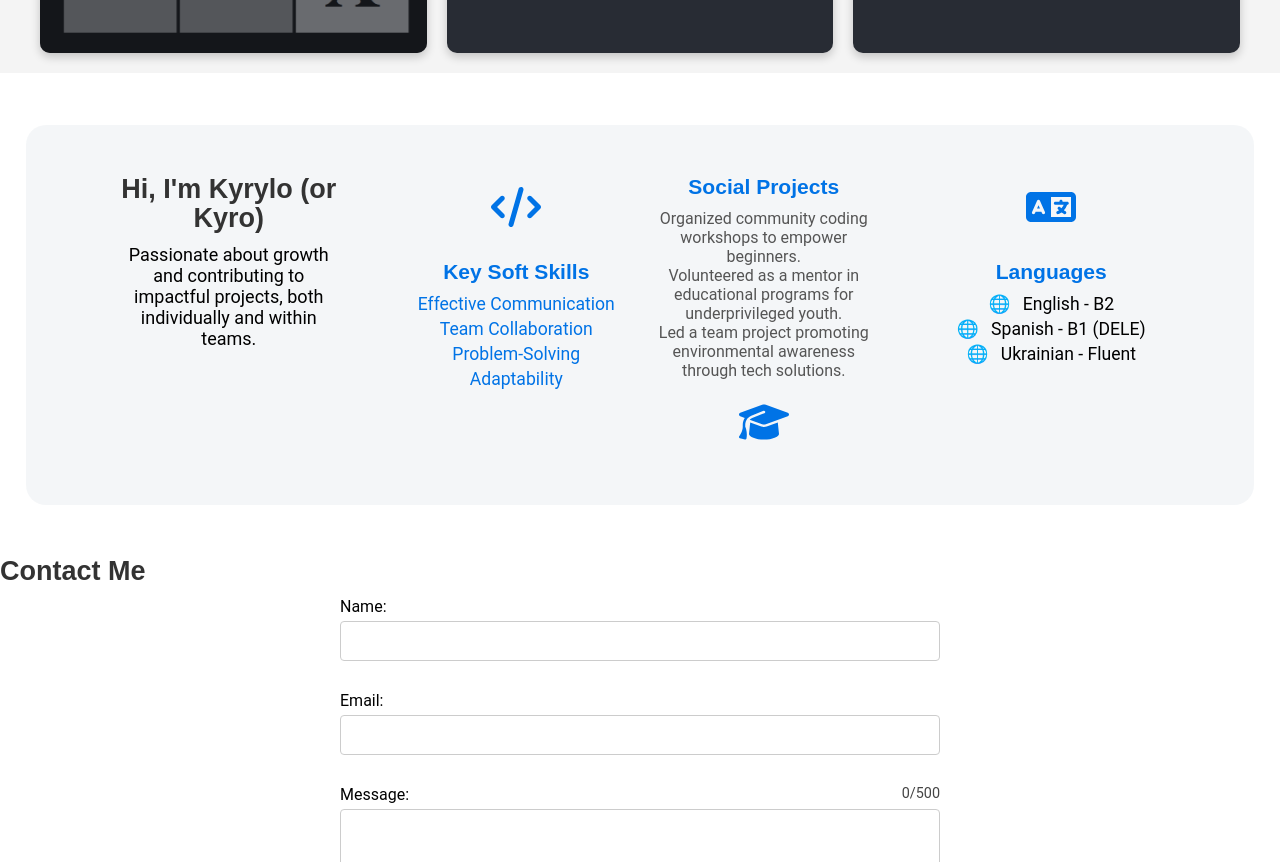
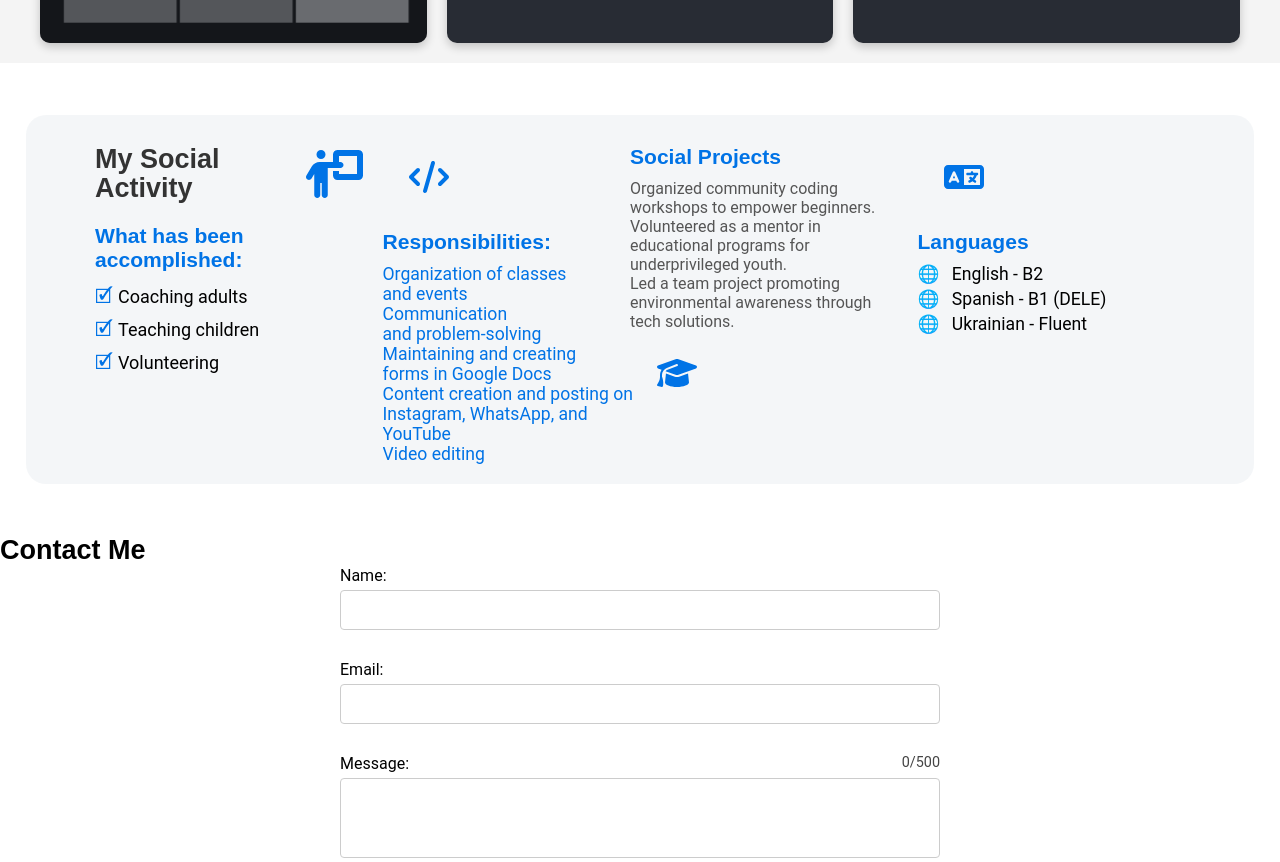
Before and after one commit to KusLife/partafolio-react, a React (Create React App) app: page / in a window 1280 px wide. Shown: the part 1120-1982 px from the top of the page. Built offline with nearby package versions, Linux system fonts and the light colour scheme.

Commit message:
Polished softSlills area

```diff
--- a/src/components/About.css
+++ b/src/components/About.css
@@ -57,7 +57,7 @@
   transform: translateX(10px); /* Slightly shift even sections right */
 }
 
-.intro {
+.about-section .intro {
   display: flex;
   flex-direction: column;
   align-items: center;
@@ -79,10 +79,8 @@
 .profile-pic-frame img {
   width: 100%;
   height: auto;
-
   transition: transform 0.3s ease-in-out;
 }
-
 
 .profile-pic-frame::after {
   content: '';
@@ -96,7 +94,6 @@
   pointer-events: none; /* Ensure it doesn’t interfere with interactions */
   z-index: 1; /* Place above the image */
   transition: transform 0.3s ease-out;
-
 }
 
 .profile-pic-frame::before {
@@ -112,9 +109,6 @@
   z-index: 0; /* Place below the image */
 
 }
-
-
-
 
 .about-section:hover .profile-pic {
   transform: scale(1.5);
--- a/src/components/SoftSkills.css
+++ b/src/components/SoftSkills.css
@@ -19,8 +19,8 @@
 
 .soft-skills-section {
   flex: 1;
-  padding: 20px;
-  text-align: center;
+  /* padding: 20px; */
+  text-align: start;
   position: relative;
   overflow: hidden;
   transition: transform 0.3s ease-in-out;
@@ -38,35 +38,58 @@
   transform: translateX(10px);
 }
 
-/* Intro Section */
-.intro {
+.soft-skills-section .intro {
   display: flex;
   flex-direction: column;
-  align-items: center;
+  /* align-items: center; */
   z-index: 100;
 }
 
+.soft-skills-tittle {
+  display: flex;
+  align-items: center;
+}
 
+.soft-skills-tittle .icon {
+  margin: 0;
+  height: 3rem;
+}
 
-/* Headings */
-h2 {
+.soft-skills-tittle h2 {
   margin: 10px 0;
   color: #333;
 }
 
-h3 {
+.soft-skills-section h3 {
   margin: 10px 0;
   color: #0073e6;
 }
 
-/* Skills Section */
-.skillset ul {
+.soft-skills-activities ul {
   list-style: none;
   padding: 0;
+  margin: 0;
+  text-align: start;
+  width: auto;
+}
+
+.soft-skills-activities li {
+
+  padding: 0;
+  margin: 0;
+}
+
+.soft-skills-activities li::before {
+  content: '\1F5F9';
+  color: #0073e6;
+  font-size: 1.1em;
+  margin-right: 2%;
+  /* padding: 0; */
 }
 
 .skillset li {
-  margin: 5px 0;
+  padding: 0;
+  margin: 0;
   font-size: 1.1rem;
   color: #0073e6;
 }
@@ -79,7 +102,6 @@ h3 {
 
 /* Languages Section */
 .languages ul {
-  list-style: none;
   padding: 0;
 }
 
@@ -90,12 +112,12 @@ h3 {
 
 .languages li::before {
   content: '🌐 ';
-  margin-right: 8px;
+  /* margin-right: 8px; */
 }
 
 /* Icons */
 .icon {
-  font-size: 2.5rem;
+  font-size: 2rem;
   color: #0073e6;
   margin: 10%;
 }
--- a/src/components/SoftSkills.js
+++ b/src/components/SoftSkills.js
@@ -1,7 +1,11 @@
 import React from 'react';
-import profPic from '../assets/pictures/prof_pic.JPEG';
 import { FontAwesomeIcon } from '@fortawesome/react-fontawesome';
-import { faCode, faGraduationCap, faLanguage } from '@fortawesome/free-solid-svg-icons';
+import {
+  faCode,
+  faGraduationCap,
+  faLanguage,
+  faPersonChalkboard,
+} from '@fortawesome/free-solid-svg-icons';
 import './SoftSkills.css';
 
 function SoftSkills() {
@@ -10,22 +14,39 @@ function SoftSkills() {
       <div className="soft-skills-container">
         {/* Intro Section */}
         <div className="soft-skills-section intro">
-
-          <h2>Hi, I'm Kyrylo (or Kyro)</h2>
-          <p>
-            Passionate about growth and contributing to impactful projects, both individually and within teams.
-          </p>
+          <div className="soft-skills-tittle">
+            <h2>My Social Activity</h2>
+            <FontAwesomeIcon icon={faPersonChalkboard} className="icon" />
+          </div>
+          <h3>What has been accomplished:</h3>
+          <div className="soft-skills-activities">
+            <ul>
+              <li>Coaching adults</li>
+              <li>Teaching children</li>
+              <li>Volunteering</li>
+            </ul>
+          </div>
         </div>
 
         {/* Skills Section */}
         <div className="soft-skills-section skillset">
           <FontAwesomeIcon icon={faCode} className="icon" />
-          <h3>Key Soft Skills</h3>
+          <h3>Responsibilities:</h3>
           <ul>
-            <li>Effective Communication</li>
-            <li>Team Collaboration</li>
-            <li>Problem-Solving</li>
-            <li>Adaptability</li>
+            <li>
+              Organization of classes <br /> and events
+            </li>
+            <li>
+              Communication <br /> and problem-solving
+            </li>
+            <li>
+              Maintaining and creating <br /> forms in Google Docs
+            </li>
+            <li>
+              Content creation and posting on <br />  Instagram, WhatsApp, and
+              YouTube
+            </li>
+            <li>Video editing</li>
           </ul>
         </div>
 
@@ -33,8 +54,14 @@ function SoftSkills() {
         <div className="soft-skills-section projects">
           <h3>Social Projects</h3>
           <p>Organized community coding workshops to empower beginners.</p>
-          <p>Volunteered as a mentor in educational programs for underprivileged youth.</p>
-          <p>Led a team project promoting environmental awareness through tech solutions.</p>
+          <p>
+            Volunteered as a mentor in educational programs for underprivileged
+            youth.
+          </p>
+          <p>
+            Led a team project promoting environmental awareness through tech
+            solutions.
+          </p>
           <FontAwesomeIcon icon={faGraduationCap} className="icon" />
         </div>
 
```
